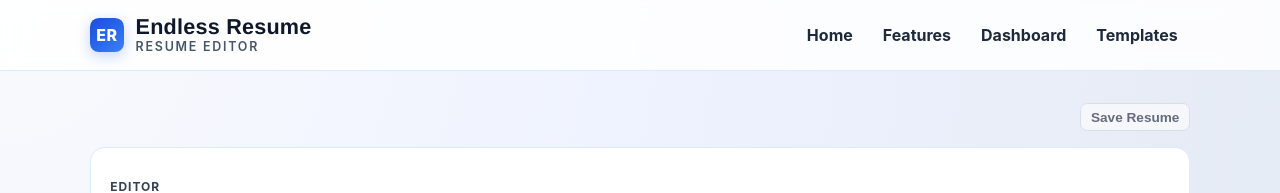
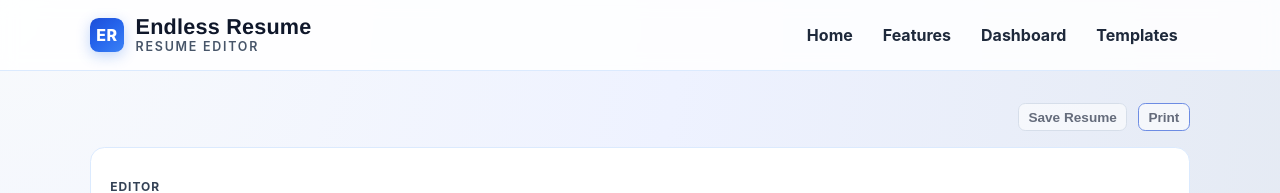
Before and after one commit to alexanderdombroski/resume-project, a Nuxt app in the folder packages/bakeoff2/: page /editor in a window 1280 px wide. Shown: the top 193 px of the page. Built offline with nearby package versions, Linux system fonts and the light colour scheme.

Commit message:
feat: add a print button on the editor page

```diff
--- a/packages/bakeoff2/app/pages/dashboard.vue
+++ b/packages/bakeoff2/app/pages/dashboard.vue
@@ -18,7 +18,9 @@
           <h2>{{ resume.title }}</h2>
           <div class="resume-actions">
             <NuxtLink class="btn btn-edit" :to="`/editor?resumeId=${resume.id}`">Edit</NuxtLink>
-            <NuxtLink class="btn btn-print" :to="`/print?resumeId=${resume.id}`">Print</NuxtLink>
+            <NuxtLink class="btn btn-print" :to="`/print?resumeId=${resume.id}&from=dashboard`">
+              Print
+            </NuxtLink>
             <button
               type="button"
               class="btn btn-delete"
--- a/packages/bakeoff2/app/pages/editor.vue
+++ b/packages/bakeoff2/app/pages/editor.vue
@@ -6,6 +6,14 @@
       </p>
       <button type="button" class="btn" :disabled="isSaving || !resume" @click="saveResume">
         {{ isSaving ? 'Saving...' : 'Save Resume' }}
+      </button>
+      <button
+        type="button"
+        class="btn btn-primary"
+        :disabled="isSaving || !resume"
+        @click="saveAndPrint"
+      >
+        {{ isSaving ? 'Saving...' : 'Print' }}
       </button>
       <p v-if="saveError" class="status error">Could not save resume.</p>
     </div>
@@ -186,11 +194,26 @@ async function saveResume() {
       body: data.value,
     });
     lastSavedSnapshot.value = cloneResume(data.value);
+    return true;
   } catch {
     saveError.value = true;
+    return false;
   } finally {
     isSaving.value = false;
   }
+}
+
+async function saveAndPrint() {
+  if (!hasUnsavedChanges.value) {
+    if (!resumeId.value) return;
+    await navigateTo(`/print?resumeId=${resumeId.value}&from=editor`);
+    return;
+  }
+
+  const saved = await saveResume();
+  if (!saved || !resumeId.value) return;
+
+  await navigateTo(`/print?resumeId=${resumeId.value}&from=editor`);
 }
 
 function onResumeTitleUpdate(title: string) {
@@ -380,6 +403,10 @@ function onSubsectionDescriptionUpdate(sectionId: number, itemId: number, descri
   border-color: #94a3b8;
 }
 
+.btn-primary {
+  border-color: #1d4ed8;
+}
+
 .btn:disabled {
   opacity: 0.6;
   cursor: not-allowed;
--- a/packages/bakeoff2/app/pages/print.vue
+++ b/packages/bakeoff2/app/pages/print.vue
@@ -1,7 +1,7 @@
 <template>
   <section class="print-page">
     <div class="print-actions">
-      <NuxtLink class="btn" to="/dashboard">Back</NuxtLink>
+      <NuxtLink class="btn" :to="backLink">Back</NuxtLink>
       <button type="button" class="btn btn-primary" @click="printResume">Print</button>
     </div>
 
@@ -83,6 +83,17 @@ const resumeId = computed(() => {
   const raw = route.query.resumeId;
   const parsed = Number(Array.isArray(raw) ? raw[0] : raw);
   return Number.isInteger(parsed) ? parsed : null;
+});
+
+const backLink = computed(() => {
+  const rawFrom = route.query.from;
+  const source = Array.isArray(rawFrom) ? rawFrom[0] : rawFrom;
+
+  if (source === 'editor' && resumeId.value) {
+    return `/editor?resumeId=${resumeId.value}`;
+  }
+
+  return '/dashboard';
 });
 
 const { data, pending, error } = await useAsyncData<ResumeDetail | null>(
```
